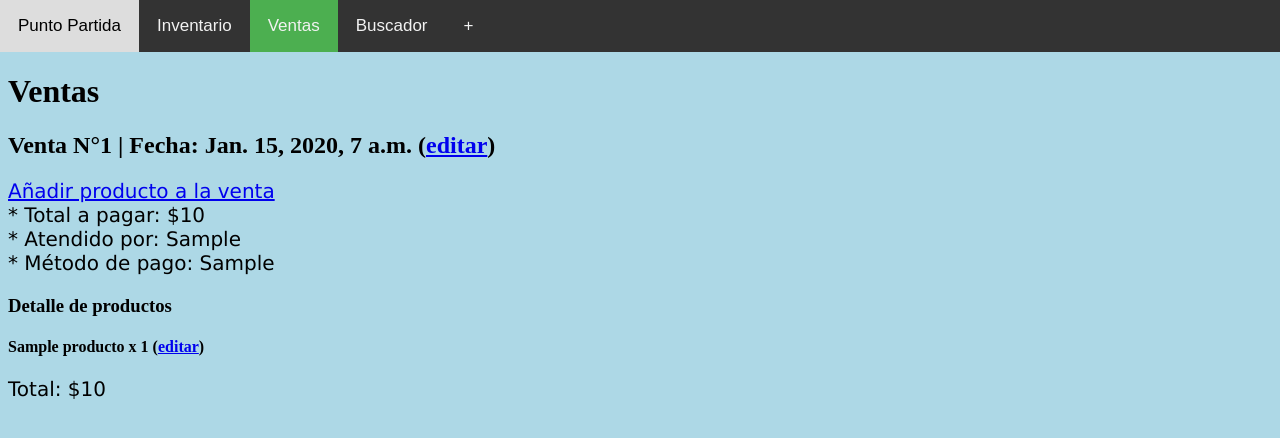
After one commit to Ballena0/SIA-Botilleria, a Django app: page /ventas/venta/1/ in a window 1280 px wide. The commit adds this page. Shown: the top 438 px of the page. Run offline with Django 3.2, Linux system fonts and the light colour scheme; tables that the repository leaves empty hold one stand-in row (values such as "Sample post").

Commit message:
vistas y formularios básicos uwu

```diff
--- a/Botilleria_sia/Botilleria_sia/settings.py
+++ b/Botilleria_sia/Botilleria_sia/settings.py
@@ -109,7 +109,7 @@ AUTH_PASSWORD_VALIDATORS = [
 
 LANGUAGE_CODE = 'en-us'
 
-TIME_ZONE = 'UTC'
+TIME_ZONE = 'Chile/Continental'
 
 USE_I18N = True
 
--- a/Botilleria_sia/inventario/models.py
+++ b/Botilleria_sia/inventario/models.py
@@ -27,3 +27,13 @@ class PROVEEDOR(models.Model):
 
     def __str__(self):
         return (self.NOMBRE)
+
+class RegistroBodega(models.Model):
+    REGBOD_ID = models.AutoField(primary_key=True)
+    PRODUCTO = models.ForeignKey(PRODUCTO, on_delete=models.CASCADE)
+    PROVEEDOR = models.ForeignKey(PROVEEDOR, on_delete=models.CASCADE)
+    CANTIDAD = models.IntegerField(default=0)
+    DESCRIPCION = models.CharField(max_length=100)
+
+    def __str__(self):
+        return self.PROVEEDOR.NOMBRE+'; '+self.DESCRIPCION
--- a/Botilleria_sia/ventas/models.py
+++ b/Botilleria_sia/ventas/models.py
@@ -4,7 +4,7 @@ from inventario.models import PRODUCTO
 
 # Create your models here.
 
-class TIPO_PAGO(models.Model):
+class TipoPago(models.Model):
     PAGO_ID = models.IntegerField(primary_key=True)
     TIPO_PAGO = models.CharField(max_length=50)
 
@@ -14,8 +14,13 @@ class TIPO_PAGO(models.Model):
 class VENTA(models.Model):
     VENTA_ID = models.AutoField(primary_key=True)
     FECHA = models.DateTimeField(default=datetime.now, blank=True)
-    TIPO_PAGO = models.ForeignKey(TIPO_PAGO, on_delete=models.CASCADE)
+    TIPO_PAGO = models.ForeignKey(TipoPago, on_delete=models.CASCADE)
+    VENDEDOR = models.CharField(max_length=50)
     TOTAL_A_PAGAR = models.IntegerField(default=0)
+
+    def totalv(self):
+        self.TOTAL_A_PAGAR = sum(DETALLE.objects.values_list('TOTAL_DETALLE', flat=True).filter(NUMERO_DE_VENTA=self.VENTA_ID))
+        self.save()
 
     def __str__(self):
         return "N°"+str(self.VENTA_ID)+' '+str(self.FECHA)
@@ -25,6 +30,11 @@ class DETALLE(models.Model):
     DETALLE_ID = models.AutoField(primary_key=True)
     PRODUCTO = models.ForeignKey(PRODUCTO, on_delete=models.CASCADE)
     CANTIDAD = models.IntegerField(default=0)
+    TOTAL_DETALLE = models.IntegerField(default=0)
+
+    def totald(self):
+        self.TOTAL_DETALLE = self.CANTIDAD*self.PRODUCTO.PRECIO
+        self.save()
 
     def __str__(self):
         return (self.PRODUCTO.NOMBRE_PROD+" "+self.PRODUCTO.FORMAT_PROD.UNIDADES+" "+self.PRODUCTO.FORMAT_PROD.DESCRIPCION_FOR+" x "+str(self.CANTIDAD))
--- /dev/null
+++ b/Botilleria_sia/ventas/templates/ventas/base.html
@@ -0,0 +1,30 @@
+<!DOCTYPE html>
+<html lang="es">
+<head>
+    <meta charset="UTF-8">
+    <title>Ventas | Punto Partida</title>
+    {% load static %}
+    <link rel="stylesheet" type="text/css" href="{% static 'ventas/style.css' %}">
+    <meta name="viewport" content="user-scalable=no, width=device-width, initial-scale=1.0, maximum-scale=1.0">
+
+<meta name="robots" content="NONE,NOARCHIVE">
+</head>
+<body>
+    <div class="topnav">
+        <a href="/">Punto Partida</a>
+        <a href="/inventario">Inventario</a>
+        <a class="active" href="/ventas">Ventas</a>
+        <a href="#">Buscador</a>
+        <a href="{% url 'venta_new' %}" class="top-menu">+</a>
+    </div>
+    <div class="content container">
+        <div class="row">
+            <div class="col-md-8">
+            {% block content %}
+            {% endblock %}
+            </div>
+        </div>
+    </div>
+</body>
+
+</html>
--- /dev/null
+++ b/Botilleria_sia/ventas/templates/ventas/venta_detail.html
@@ -0,0 +1,19 @@
+{% extends 'ventas/base.html' %}
+
+{% block content %}
+     <h1><a>Ventas</a></h1>
+        <div class="venta">
+            <h2>Venta N°{{ venta.VENTA_ID }} | Fecha: {{venta.FECHA}} (<a class="btn btn-default" href="{% url 'venta_edit' pk=venta.pk %}">editar</a>)</h2>
+            <p><a href="{% url 'detalle_new' %}" class="top-menu">Añadir producto a la venta</span></a><br/>
+                * Total a pagar: ${{ venta.TOTAL_A_PAGAR }}<br/>
+                * Atendido por: {{ venta.VENDEDOR }}<br/>
+                * Método de pago: {{ venta.TIPO_PAGO }}</p>
+        </div>
+        <h3><a>Detalle de productos</a></h3>
+        {% for detalle in detalles %}
+            <div class="detalle">
+                <h4><a>{{ detalle.PRODUCTO.NOMBRE_PROD }} x {{detalle.CANTIDAD}} </a>(<a class="btn btn-default" href="{% url 'detalle_edit' pk=detalle.pk %}">editar</a>)</h4>
+                <p>Total: ${{ detalle.TOTAL_DETALLE }}</p>
+            </div>
+        {% endfor %}
+{% endblock %}
--- a/Botilleria_sia/ventas/urls.py
+++ b/Botilleria_sia/ventas/urls.py
@@ -4,5 +4,10 @@ from . import views
 
 urlpatterns = [
     path('', views.index, name='index'),
-    path('ventas/', views.ventas, name='ventas')
+    path('ventas/', views.ventas, name='ventas'),
+    path('venta/<int:pk>/', views.venta_detail, name='venta_detail'),
+    path('venta/new', views.venta_new, name='venta_new'),
+    path('detalle/new', views.detalle_new, name='detalle_new'),
+    path('detalle/<int:pk>/edit/', views.detalle_edit, name='detalle_edit'),
+    path('venta/<int:pk>/edit/', views.venta_edit, name='venta_edit'),
 ]
--- a/Botilleria_sia/ventas/views.py
+++ b/Botilleria_sia/ventas/views.py
@@ -1,18 +1,74 @@
-from django.shortcuts import render
+from django.shortcuts import render, get_object_or_404, redirect
 from django.http import HttpResponse
-from .models import PRODUCTO, VENTA, TIPO_PAGO
+from django.utils import timezone
+from .models import DETALLE, VENTA, TipoPago
+from .forms import VentaForm, DetalleForm
 
 def index(request):
-    return render(request, 'ventas/index.html')
+    ventas = VENTA.objects.filter(FECHA__lte=timezone.now()).order_by('FECHA')
+    return render(request, 'ventas/index.html', {'ventas': ventas})
 
 def ventas(request):
-    venta = VENTA.objects.get(pk=VENTA_ID)
-    context = { VENTA }
-    return render(request, 'ventas.html', context)
+    ventas = VENTA.objects.filter(FECHA__lte=timezone.now()).order_by('FECHA')
+    return render(request, 'ventas.html', {'ventas': ventas})
 
 def detalles(request):
     detalle = DETALLE.objects.get(pk=DETALLE_ID)
-    context = { DETALLE }
-    return render(request, 'detalles.html', context)
+    return render(request, 'detalles.html', {'detalle': detalle})
+
+def venta_detail (request, pk):
+    venta = get_object_or_404(VENTA, pk=pk)
+    detalles = DETALLE.objects.filter(NUMERO_DE_VENTA=venta.VENTA_ID)
+    return render(request, 'ventas/venta_detail.html', locals())
+
+def venta_new(request):
+    if request.method == "POST":
+        form = VentaForm(request.POST)
+        if form.is_valid():
+            venta = form.save(commit=False)
+            venta.VENDEDOR = request.user
+            venta.FECHA = timezone.now()
+            venta.save()
+            return redirect('venta_detail', pk=venta.pk)
+    else:
+        form = VentaForm()
+    return render(request, 'ventas/venta_edit.html', {'form': form})
+
+def detalle_new(request):
+    if request.method == "POST":
+        form = DetalleForm(request.POST)
+        if form.is_valid():
+            detalle = form.save(commit=False)
+            detalle.VENDEDOR = request.user
+            detalle.FECHA = timezone.now()
+            detalle.save()
+            return redirect('venta_detail', pk=detalle.NUMERO_DE_VENTA.VENTA_ID)
+    else:
+        form = DetalleForm()
+    return render(request, 'ventas/detalle_edit.html', {'form': form})
+
+def detalle_edit(request, pk):
+    detalle = get_object_or_404(DETALLE, pk=pk)
+    if request.method == "POST":
+        form = DetalleForm(request.POST, instance=detalle)
+        if form.is_valid():
+            detalle = form.save(commit=False)
+            detalle.save()
+            return redirect('venta_detail', pk=detalle.NUMERO_DE_VENTA.VENTA_ID)
+    else:
+        form = DetalleForm(instance=detalle)
+    return render(request, 'ventas/detalle_edit.html', {'form': form})
+
+def venta_edit(request, pk):
+    venta = get_object_or_404(VENTA, pk=pk)
+    if request.method == "POST":
+        form = VentaForm(request.POST, instance=venta)
+        if form.is_valid():
+            venta = form.save(commit=False)
+            venta.save()
+            return redirect('venta_detail', pk=venta.VENTA_ID)
+    else:
+        form = VentaForm(instance=venta)
+    return render(request, 'ventas/venta_edit.html', {'form': form})
 
 # Create your views here.
```
Also changed, not shown: Botilleria_sia/inventario/admin.py (+7 -1 lines), Botilleria_sia/ventas/admin.py (+5 -5 lines), Botilleria_sia/ventas/forms.py (added, +12 -0 lines), Botilleria_sia/ventas/templates/ventas/detalle_edit.html (added, +9 -0 lines), Botilleria_sia/ventas/templates/ventas/index.html (+10 -22 lines), Botilleria_sia/ventas/templates/ventas/venta_edit.html (added, +9 -0 lines), Botilleria_sia/inventario/migrations/0004_registrobodega.py (added), Botilleria_sia/inventario/migrations/0005_registrobodega_cantidad.py (added), Botilleria_sia/ventas/migrations/0003_auto_20181227_1836.py (added), Botilleria_sia/ventas/migrations/0004_detalle_total_detalle.py (added), Botilleria_sia/ventas/migrations/0005_venta_vendedor.py (added).
